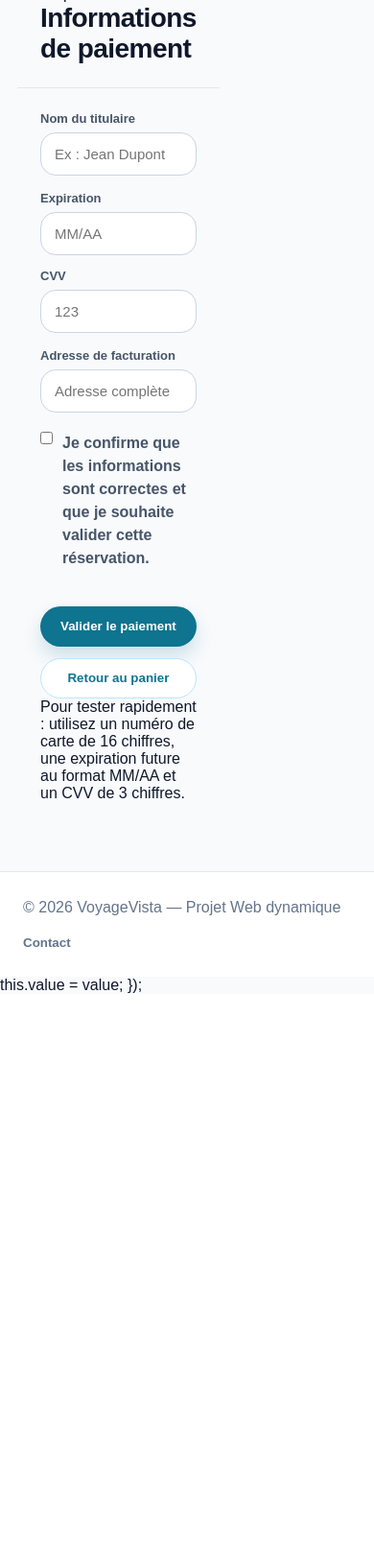
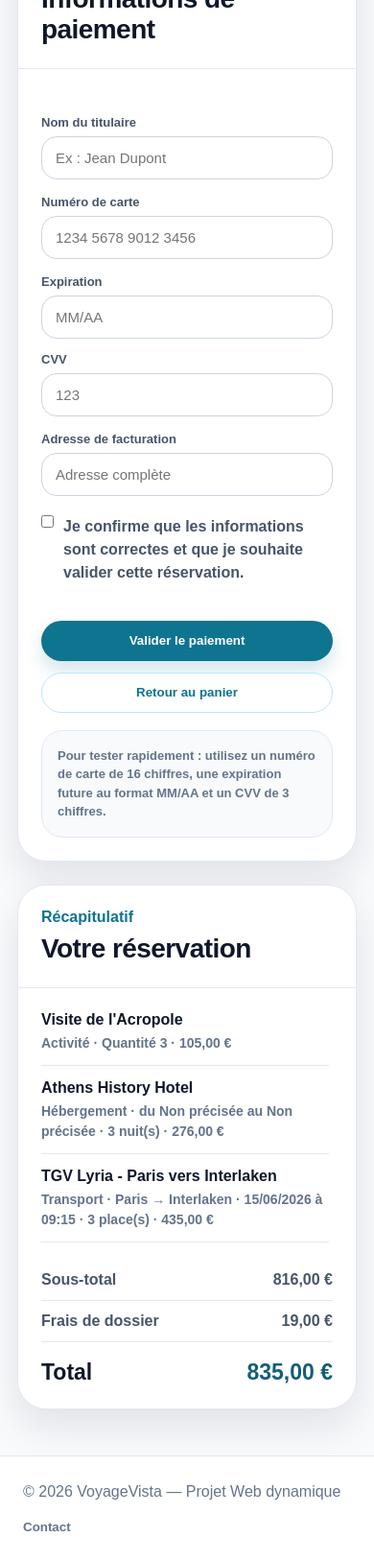
Before and after one commit to Tidiaane/Piscine-github, a PHP site: page /Paiement.php in a window 390 px wide; the page is wider, and only the part inside the window is pictured. Shown: the part 542-2169 px from the top of that part at 96% size. Before the commit the page ends 1577 px from the top of that part, so only its background shows below. Run offline with PHP 8.4, Linux system fonts and the light colour scheme; a user stored in the database is signed in; data comes from the database, SQL or seed files in the repository.

Commit message:
Déploiement du nouveau style css et modification du html.php

```diff
--- a/Paiement.php
+++ b/Paiement.php
@@ -1025,6 +1025,13 @@ if ($_SERVER["REQUEST_METHOD"] === "POST") {
       margin-bottom: 18px;
     }
 
+    .payment-hero h1 {
+      max-width: 760px;
+      font-size: clamp(38px, 5vw, 62px);
+      line-height: 1.05;
+      letter-spacing: -0.04em;
+      margin-bottom: 18px;
+    }
 
     .payment-hero p {
       max-width: 720px;
@@ -1033,6 +1040,11 @@ if ($_SERVER["REQUEST_METHOD"] === "POST") {
       font-size: 18px;
     }
 
+    .main-container {
+      max-width: 1240px;
+      margin: auto;
+      padding: 0 24px 64px;
+    }
 
     .payment-layout {
       margin-top: -38px;
@@ -1044,13 +1056,25 @@ if ($_SERVER["REQUEST_METHOD"] === "POST") {
       align-items: start;
     }
 
+    .payment-panel,
+    .summary-panel {
+      background: white;
+      border: 1px solid #e2e8f0;
+      border-radius: 30px;
+      box-shadow: 0 18px 40px rgba(15, 23, 42, 0.10);
+      overflow: hidden;
+    }
 
     .panel-header {
       padding: 24px;
       border-bottom: 1px solid #e2e8f0;
     }
 
-
+    .panel-header p {
+      color: #0e7490;
+      font-weight: 900;
+      margin-bottom: 8px;
+    }
 
     .panel-header h2 {
       font-size: 28px;
@@ -1061,6 +1085,12 @@ if ($_SERVER["REQUEST_METHOD"] === "POST") {
       padding: 24px;
     }
 
+    .security-row {
+      display: grid;
+      grid-template-columns: repeat(3, 1fr);
+      gap: 14px;
+      margin-bottom: 24px;
+    }
 
     .security-card {
       border-radius: 22px;
@@ -1161,6 +1191,13 @@ if ($_SERVER["REQUEST_METHOD"] === "POST") {
       margin-bottom: 5px;
     }
 
+    .summary-item span {
+      color: #64748b;
+      font-weight: 700;
+      font-size: 14px;
+      line-height: 1.5;
+      display: block;
+    }
 
     .summary-line {
       display: flex;
@@ -1196,6 +1233,17 @@ if ($_SERVER["REQUEST_METHOD"] === "POST") {
       width: 100%;
     }
 
+    .note-box {
+      margin-top: 18px;
+      padding: 16px;
+      border-radius: 22px;
+      background: #f8fafc;
+      border: 1px solid #e2e8f0;
+      color: #64748b;
+      font-size: 13px;
+      font-weight: 700;
+      line-height: 1.5;
+    }
 
     footer {
       border-top: 1px solid #e2e8f0;
@@ -1228,6 +1276,23 @@ if ($_SERVER["REQUEST_METHOD"] === "POST") {
       color: #0e7490;
     }
 
+    @media (max-width: 980px) {
+      .nav-links {
+        display: none;
+      }
+
+      .payment-layout {
+        grid-template-columns: 1fr;
+      }
+
+      .summary-panel {
+        position: static;
+      }
+
+      .security-row {
+        grid-template-columns: 1fr;
+      }
+    }
 
     @media (max-width: 640px) {
       .navbar,
@@ -1403,6 +1468,19 @@ if ($_SERVER["REQUEST_METHOD"] === "POST") {
                 >
               </div>
 
+              <div class="field">
+                <label for="numero_carte">Numéro de carte</label>
+                <input
+                  id="numero_carte"
+                  name="numero_carte"
+                  type="text"
+                  placeholder="1234 5678 9012 3456"
+                  maxlength="19"
+                  value="<?= h($_POST["numero_carte"] ?? "") ?>"
+                  required
+                >
+              </div>
+
               <div class="form-row">
                 <div class="field">
                   <label for="expiration">Expiration</label>
@@ -1463,8 +1541,75 @@ if ($_SERVER["REQUEST_METHOD"] === "POST") {
           </div>
         </section>
 
-
-
+        <aside class="summary-panel">
+          <div class="panel-header">
+            <p>Récapitulatif</p>
+            <h2>Votre réservation</h2>
+          </div>
+
+          <div class="panel-body">
+            <div class="summary-list">
+              <?php foreach ($lignes as $ligne): ?>
+                <?php
+                  $typeElement = $ligne["type_element"] ?? "";
+                  $quantiteFacturee = getQuantiteFacturee($ligne);
+                  $prixUnitaire = floatval($ligne["prix_unitaire"] ?? 0);
+                  $totalLigne = $quantiteFacturee * $prixUnitaire;
+                  $transport = $typeElement === "transport" ? getTransportInfo($pdo, intval($ligne["id_element"] ?? 0)) : null;
+                ?>
+
+                <div class="summary-item">
+                  <strong><?= h($ligne["nom_element"] ?? "Élément") ?></strong>
+
+                  <?php if ($typeElement === "hebergement"): ?>
+                    <span>
+                      Hébergement ·
+                      du <?= h(formatDateFr($ligne["date_arrivee"] ?? "")) ?>
+                      au <?= h(formatDateFr($ligne["date_depart"] ?? "")) ?>
+                      · <?= h($quantiteFacturee) ?> nuit(s)
+                      · <?= h(formatPrix($totalLigne)) ?>
+                    </span>
+                  <?php elseif ($typeElement === "transport" && $transport): ?>
+                    <span>
+                      Transport ·
+                      <?= h($transport["ville_depart"] ?? "") ?>
+                      →
+                      <?= h($transport["ville_arrivee"] ?? "") ?>
+                      · <?= h(formatDateFr($transport["date_depart"] ?? "")) ?>
+                      à <?= h(formatHeure($transport["heure_depart"] ?? "")) ?>
+                      · <?= h($quantiteFacturee) ?> place(s)
+                      · <?= h(formatPrix($totalLigne)) ?>
+                    </span>
+                  <?php else: ?>
+                    <span>
+                      <?= h(afficherTypeElement($typeElement)) ?>
+                      · Quantité <?= h($quantiteFacturee) ?>
+                      · <?= h(formatPrix($totalLigne)) ?>
+                    </span>
+                  <?php endif; ?>
+                </div>
+              <?php endforeach; ?>
+            </div>
+
+            <br>
+
+            <div class="summary-line">
+              <span>Sous-total</span>
+              <strong><?= h(formatPrix($sousTotal)) ?></strong>
+            </div>
+
+            <div class="summary-line">
+              <span>Frais de dossier</span>
+              <strong><?= h(formatPrix($frais)) ?></strong>
+            </div>
+
+            <div class="summary-total">
+              <span>Total</span>
+              <strong><?= h(formatPrix($totalFinal)) ?></strong>
+            </div>
+          </div>
+        </aside>
+      </div>
     </section>
   </main>
 
@@ -1478,6 +1623,23 @@ if ($_SERVER["REQUEST_METHOD"] === "POST") {
     </div>
   </footer>
 
+  <script>
+    const numeroCarte = document.getElementById("numero_carte");
+    const expiration = document.getElementById("expiration");
+
+    numeroCarte.addEventListener("input", function () {
+      let value = this.value.replace(/\D/g, "").substring(0, 16);
+      value = value.replace(/(.{4})/g, "$1 ").trim();
+      this.value = value;
+    });
+
+    expiration.addEventListener("input", function () {
+      let value = this.value.replace(/\D/g, "").substring(0, 4);
+
+      if (value.length >= 3) {
+        value = value.substring(0, 2) + "/" + value.substring(2);
+      }
+
       this.value = value;
     });
   </script>
```
